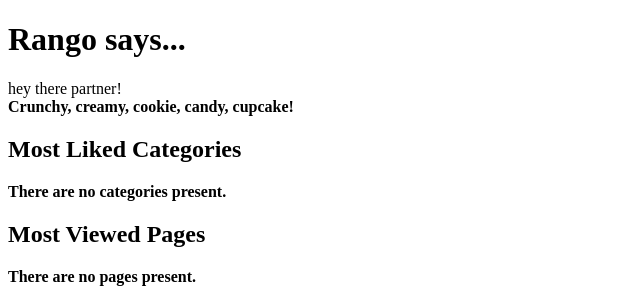
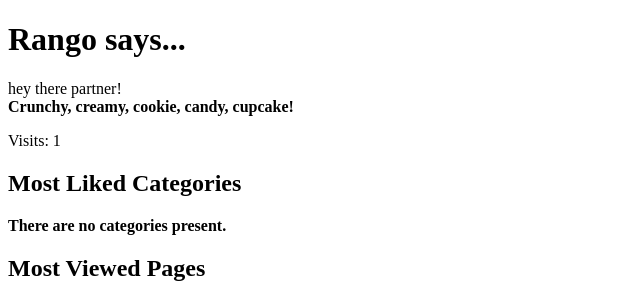
Before and after one commit to darinockkkk/tango_with_django_project, a Django app: page / in a window 1280 px wide. Shown: the top 287 px of the page, without its empty margins (0-640 px from the left). Run offline with Django 3.2, Linux system fonts and the light colour scheme; data that the repository does not hold is empty.

Commit message:
chapter 9 - until 10.6

```diff
--- a/rango/views.py
+++ b/rango/views.py
@@ -14,6 +14,8 @@ from django.urls import reverse
 from django.contrib.auth import authenticate, login, logout
 
 from django.contrib.auth.decorators import login_required
+
+from datetime import datetime
 
 # what to show when someone visits a URL.
 
@@ -33,15 +35,45 @@ def index(request):
     context_dict['boldmessage'] = 'Crunchy, creamy, cookie, candy, cupcake!'
     context_dict['categories'] = category_list
     context_dict['pages'] = page_list  # Pass most viewed pages to the template
+    context_dict['visits'] = int(request.COOKIES.get('visits', '1'))
+
+    # obtain our Response object early so we can add cookie information
+    response = render(request, 'rango/index.html', context=context_dict)
+
+    visitor_cookie_handler(request, response)
+
+    # return response back to user, updating any cookies that need changed
+    return response
 
 
-    # Return a rendered response to send to the client.
-    # the first parameter is the template we wish to use.
-    return render(request, 'rango/index.html', context=context_dict)
+# helper function
+# we access incoming cookies from request, and add/update cookies in response
+# all cookie values are returned as strings
+def visitor_cookie_handler(request, response):
+    # get number of visits to site - use COOKIES.get() to obtain visits cookie
+    # if cookie doesn't exist, value of 1 is used
+    visits = int(request.COOKIES.get('visits', '1'))
+
+    last_visit_cookie = request.COOKIES.get('last_visit', str(datetime.now()))
+    last_visit_time = datetime.strptime(last_visit_cookie[:-7],
+                                        '%Y-%m-%d %H:%M:%S')
+
+    # if more than a day since last visit
+    if (datetime.now() - last_visit_time).days > 0:
+        visits = visits + 1
+        # update last visit cookie now that we have updated the count
+        response.set_cookie('last_visit', str(datetime.now())) # name of cookie you wish to create (str), and value of cookie
+    else:
+        # set last visit cookie cuz we can only increment site counter once per day
+        response.set_cookie('last_visit', last_visit_cookie)
+
+    # update visits cookie
+    response.set_cookie('visits', visits)
 
 def about (request):
     print(request.method) #GET or POST
     print(request.user) # user status
+
     return render(request, 'rango/about.html', {}) # last parameter is context dictionary to pass additional data to template
 
 def show_category(request, category_name_slug):
--- a/templates/rango/index.html
+++ b/templates/rango/index.html
@@ -19,6 +19,9 @@
 
         <br />
         <strong>{{ boldmessage }}</strong><br />
+
+        <p>Visits: {{ visits }}</p>
+
     </div>
 
     <div>
```
